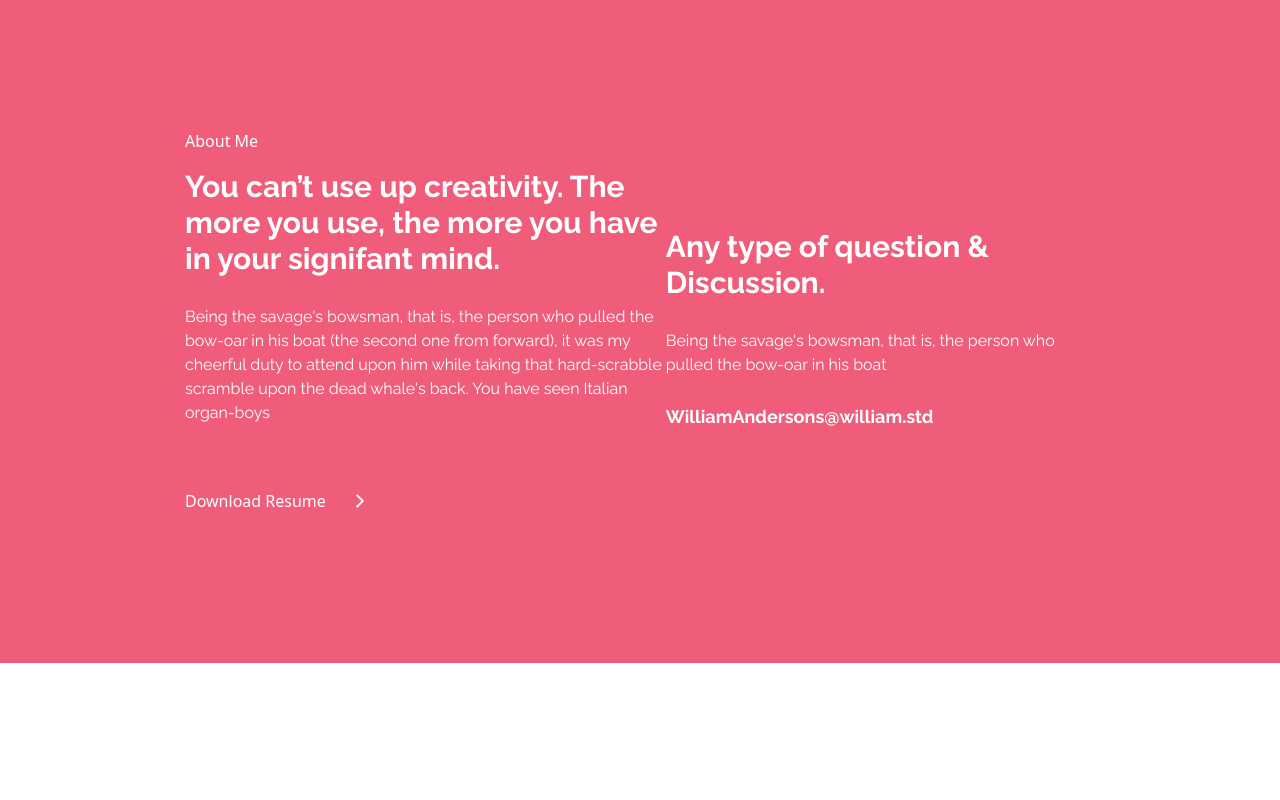
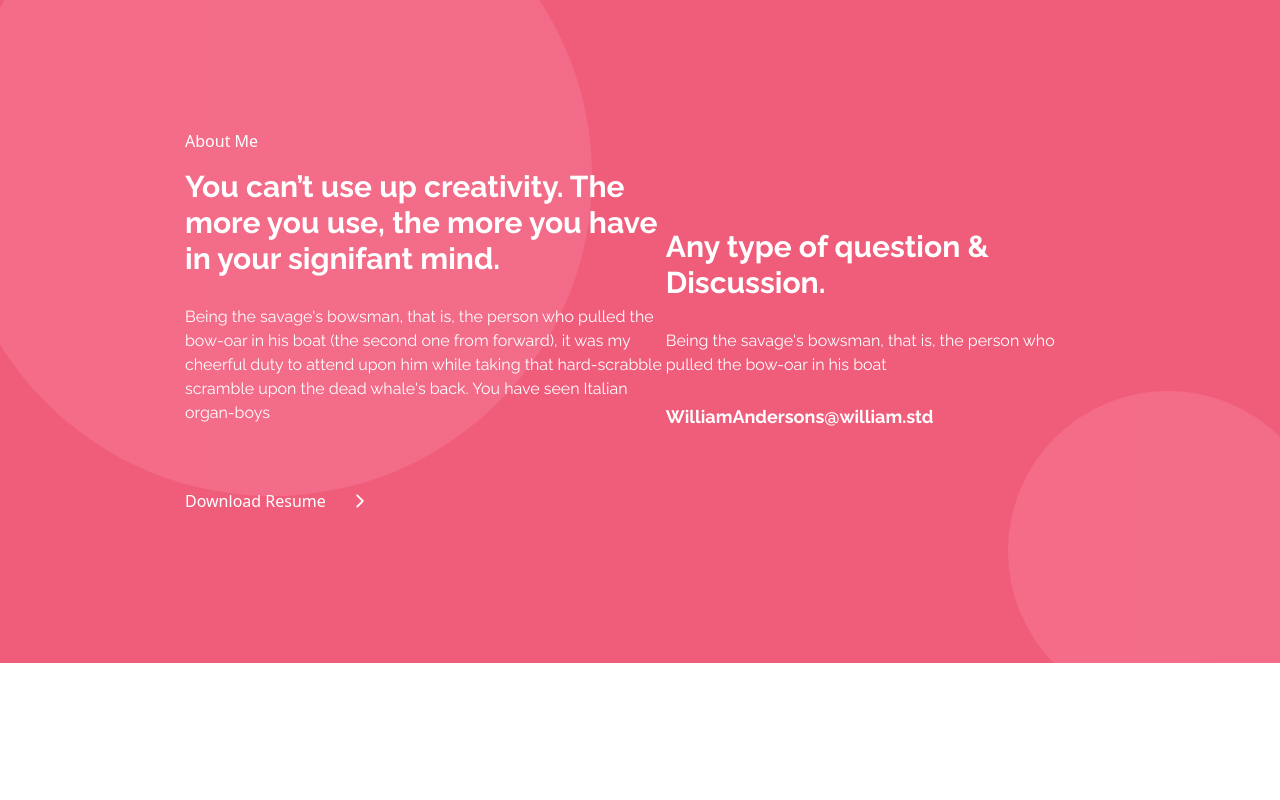
Before and after one commit to ramen72/OYA-Project-14-Personal-Portfolio, a React (Vite) app: page / in a window 1280 px wide. Shown: the part 820-1620 px from the top of the page. Built offline with nearby package versions, Linux system fonts and the light colour scheme.

Commit message:
Update banner & footer section at 19-03-2025_1020.

```diff
--- a/src/pages/homePages/sections/AboutUs.jsx
+++ b/src/pages/homePages/sections/AboutUs.jsx
@@ -3,8 +3,10 @@ import ArrowButton from '../../../components/helper/ArrowButton';
 
 const AboutUs = () => {
     return (
-        <div className='bg-radish px-[185px] py-[150px]'>
-            <div className="max-w-containerWith mx-auto">
+        <div className='bg-radish px-[185px] py-[150px] relative overflow-hidden'>
+            <div className='w-[640px] h-[640px] bg-gradient-to-r from-[#F46C88] to-[rgba(251,165,189,0.2)] rounded-full absolute -top-[123px] -left-12'></div>
+            <div className='w-80 h-80 bg-gradient-to-r from-[#F46C88] to-[rgba(251,165,189,0.2)] rounded-full absolute -bottom-12 -right-12'></div>
+            <div className="max-w-containerWith mx-auto relative z-10">
                 <div className="flex justify-between items-center text-white">
                     <div>
                         <h6>About Me</h6>
--- a/src/pages/homePages/sections/Footer.jsx
+++ b/src/pages/homePages/sections/Footer.jsx
@@ -4,7 +4,11 @@ import ArrowButton from '../../../components/helper/ArrowButton';
 const Footer = () => {
     return (
         <>
-            <div className="bg-radish pt-24 pb-10 border-b-[1px] border-white">
+            <div className='bg-radish relative overflow-hidden'>
+                <div className='w-[640px] h-[640px] bg-gradient-to-r from-[#F46C88] to-[rgba(251,165,189,0.2)] rounded-full absolute -top-[244px] -left-[70px]'></div>
+                <div className='w-80 h-80 bg-gradient-to-r from-[#F46C88] to-[rgba(251,165,189,0.2)] rounded-full absolute -bottom-9 -right-24'></div>
+                <div className='relative z-10'>
+                    <div className=" pt-24 pb-10 border-b-[1px] border-[#ffffff33]">
                         <div className="max-w-containerWith mx-auto">
                             <h4 className='font-raleway font-bold text-lg text-white text-center uppercase pb-5'>contact us</h4>
                             <h2 className='max-w-[421px] mx-auto font-raleway font-bold text-4xl text-center text-white mb-6'>Let's talk, and make something great</h2>
@@ -13,12 +17,13 @@ const Footer = () => {
                             </div>
                         </div>
                     </div>
-
-            <div className='bg-radish py-10'>
+                    <div className='py-10'>
                         <div className="max-w-containerWith mx-auto">
                             <div className="flex justify-between items-center">
                                 <h4 className='font-raleway font-bold text-lg text-center text-white'>willima.std</h4>
                                 <p className='font-raleway text-lg text-center text-white font-normal'>Copyright © 2020 william.std | all right reserved</p>
+                            </div>
+                        </div>
                     </div>
                 </div>
             </div>
```
Also changed, not shown: src/assets/css/tailwind.css (line endings or trailing spaces). Lines whose indentation alone changed are shown as unchanged.
